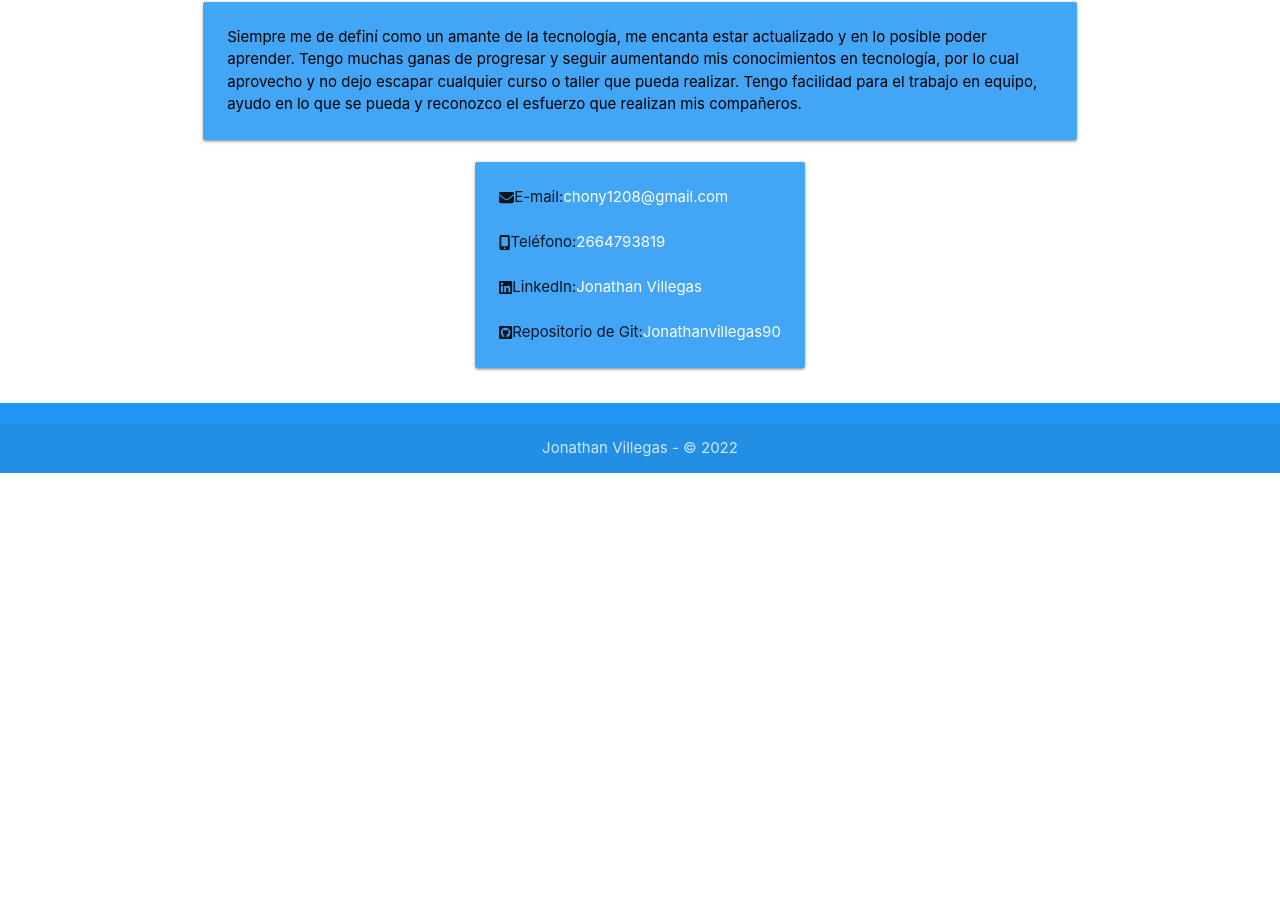
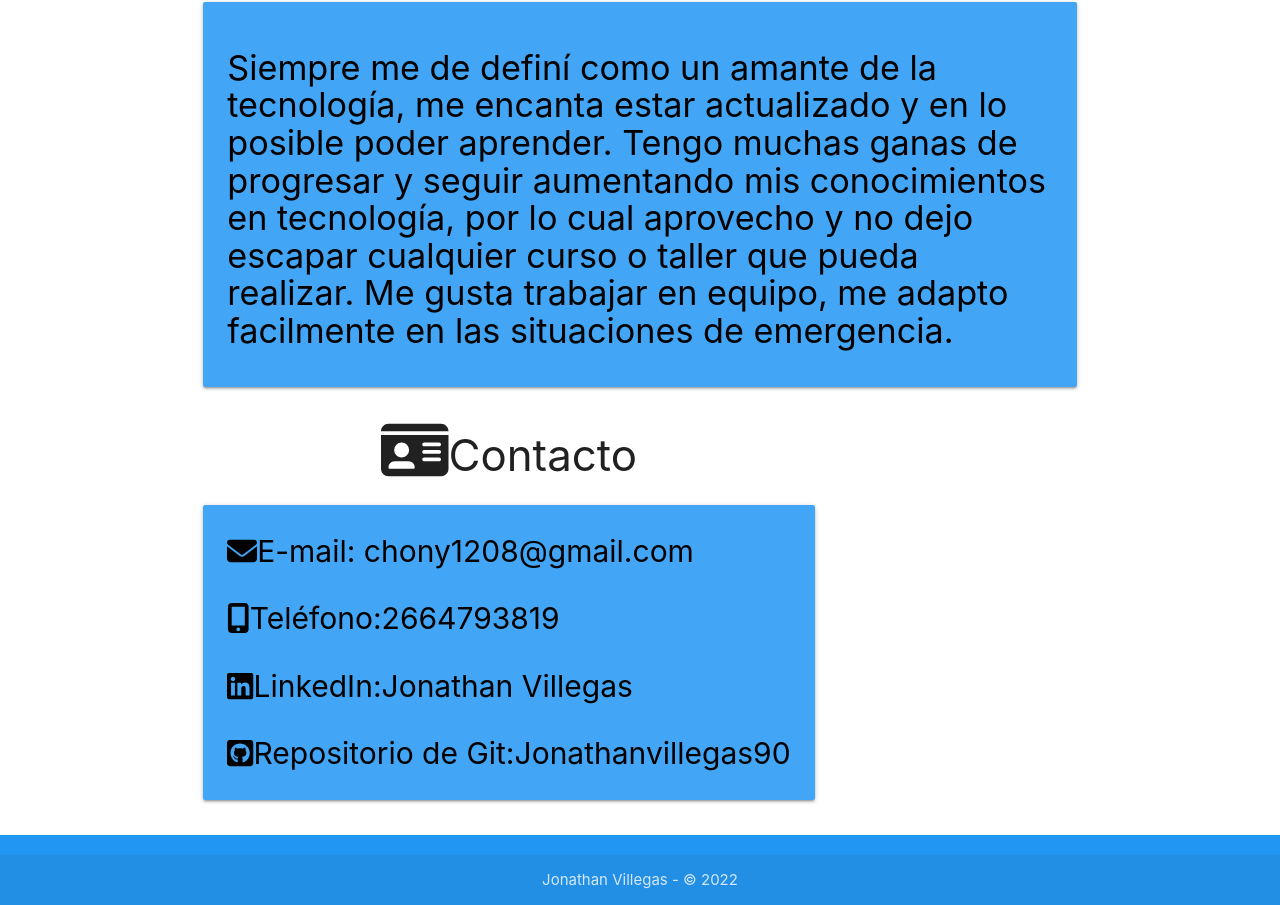
Before and after one commit to jonathanvillegas90/portfolio, a React (Create React App) app: page /about in a window 1280 px wide. Shown: the part 491-1396 px from the top of the page. Before the commit the page ends 964 px from the top, so only its background shows below. Built offline with nearby package versions, Linux system fonts and the light colour scheme.

Commit message:
cambios en organizacion de pagina

```diff
--- a/src/components/Contact.jsx
+++ b/src/components/Contact.jsx
@@ -1,15 +1,25 @@
 import React from "react";
 import { FontAwesomeIcon } from "@fortawesome/react-fontawesome";
-import { faEnvelope, faMobileAlt } from "@fortawesome/free-solid-svg-icons";
+import {
+  faEnvelope,
+  faMobileAlt,
+  faIdCard,
+} from "@fortawesome/free-solid-svg-icons";
 import { faLinkedin, faGithubSquare } from "@fortawesome/free-brands-svg-icons";
 
 const Contact = () => {
   return (
     <div>
-      <div
-        className="col s12"
-        style={{ display: "grid", justifyItems: "center" }}
-      >
+      <div className="col" style={{ display: "grid", justifyItems: "center" }}>
+        <div
+          style={{
+            display: "flex",
+            alignItems: "center",
+          }}
+        >
+          <FontAwesomeIcon icon={faIdCard} size="4x" />
+          <h3>Contacto</h3>
+        </div>
         <div className="card-panel #42a5f5 blue lighten-1">
           <div
             style={{
@@ -17,45 +27,49 @@ const Contact = () => {
               alignItems: "center",
             }}
           >
-            <FontAwesomeIcon icon={faEnvelope} />
-            <span>E-mail: </span>
             <a
               href="chony1208@gmail.com"
               target="_blank"
-              style={{ color: "white" }}
+              style={{ color: "black", fontSize: "30px" }}
             >
+              <FontAwesomeIcon icon={faEnvelope} size="1x" />
+              <span>E-mail: </span>
               chony1208@gmail.com
             </a>
           </div>
           <br />
           <div style={{ display: "flex", alignItems: "center" }}>
-            <FontAwesomeIcon icon={faMobileAlt} />
-            <span>Teléfono:</span>
-            <a href="https://wa.me/5492664793819" style={{ color: "white" }}>
+            <a
+              href="https://wa.me/5492664793819"
+              target="_blank"
+              style={{ color: "black", fontSize: "30px" }}
+            >
+              <FontAwesomeIcon icon={faMobileAlt} size="1x" />
+              <span>Teléfono:</span>
               2664793819
             </a>
           </div>
           <br />
           <div style={{ display: "flex", alignItems: "center" }}>
-            <FontAwesomeIcon icon={faLinkedin} />
-            <span>LinkedIn:</span>
             <a
               href="https://www.linkedin.com/in/jonathanvillega-dev/"
               target="_blank"
-              style={{ color: "white" }}
+              style={{ color: "black", fontSize: "30px" }}
             >
+              <FontAwesomeIcon icon={faLinkedin} size="1x" />
+              <span>LinkedIn:</span>
               Jonathan Villegas
             </a>
           </div>
           <br />
           <div style={{ display: "flex", alignItems: "center" }}>
-            <FontAwesomeIcon icon={faGithubSquare} />
-            <span>Repositorio de Git:</span>
             <a
               href="https://github.com/jonathanvillegas90"
               target="_blank"
-              style={{ color: "white" }}
+              style={{ color: "black", fontSize: "30px" }}
             >
+              <FontAwesomeIcon icon={faGithubSquare} size="1x" />
+              <span>Repositorio de Git:</span>
               Jonathanvillegas90
             </a>
           </div>
--- a/src/pages/About.jsx
+++ b/src/pages/About.jsx
@@ -12,15 +12,14 @@ const About = () => {
         <div className="row">
           <div className="col s12 ">
             <div className="card-panel #42a5f5 blue lighten-1">
-              <span className="black-text">
+              <h4 className="black-text">
                 Siempre me de definí como un amante de la tecnología, me encanta
                 estar actualizado y en lo posible poder aprender. Tengo muchas
                 ganas de progresar y seguir aumentando mis conocimientos en
                 tecnología, por lo cual aprovecho y no dejo escapar cualquier
-                curso o taller que pueda realizar. Tengo facilidad para el
-                trabajo en equipo, ayudo en lo que se pueda y reconozco el
-                esfuerzo que realizan mis compañeros.
-              </span>
+                curso o taller que pueda realizar. Me gusta trabajar en equipo,
+                me adapto facilmente en las situaciones de emergencia.
+              </h4>
             </div>
           </div>
           <Contact></Contact>
--- a/src/pages/Home.jsx
+++ b/src/pages/Home.jsx
@@ -7,18 +7,17 @@ const Home = () => {
       <div className="container">
         <div className="container">
           <div className="row">
-            <h3>Contact</h3>
             <Contact></Contact>
-            <div className="col s12 m8">
+            <div className="col">
               <div className="card-panel #42a5f5 blue lighten-1">
-                <span className="white-text">
+                <h4 className="black-text">
                   ¡Hola! Mi nombre es Jonathan Villegas, tengo 31 años y soy
                   desarrollador web full stack con conocimientos en
                   JavaScript,Node, HTML5, CSS3, React, Redux, Java, Python y
                   SQL. Gracias a mi formación y conocimientos, me encuentro en
                   búsqueda de nuevos desafíos para seguir creciendo
                   profesionalmente.
-                </span>
+                </h4>
               </div>
             </div>
           </div>
--- a/src/store/store.js
+++ /dev/null
@@ -1,3 +0,0 @@
-import { createStore } from "redux";
-
-export const store = createStore(reducer);
```
Also changed, not shown: src/firebase/config.js (deleted, +0 -22 lines).
